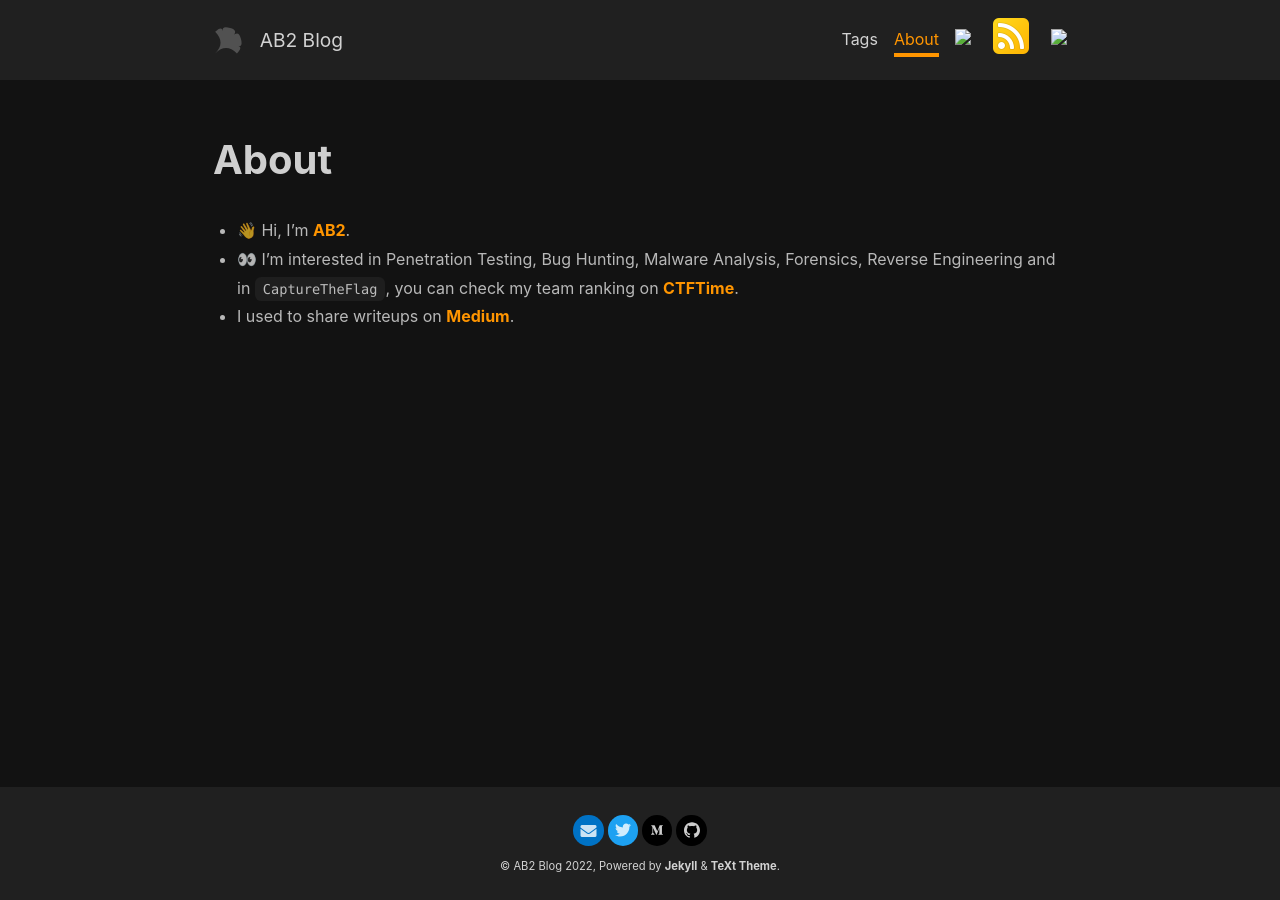
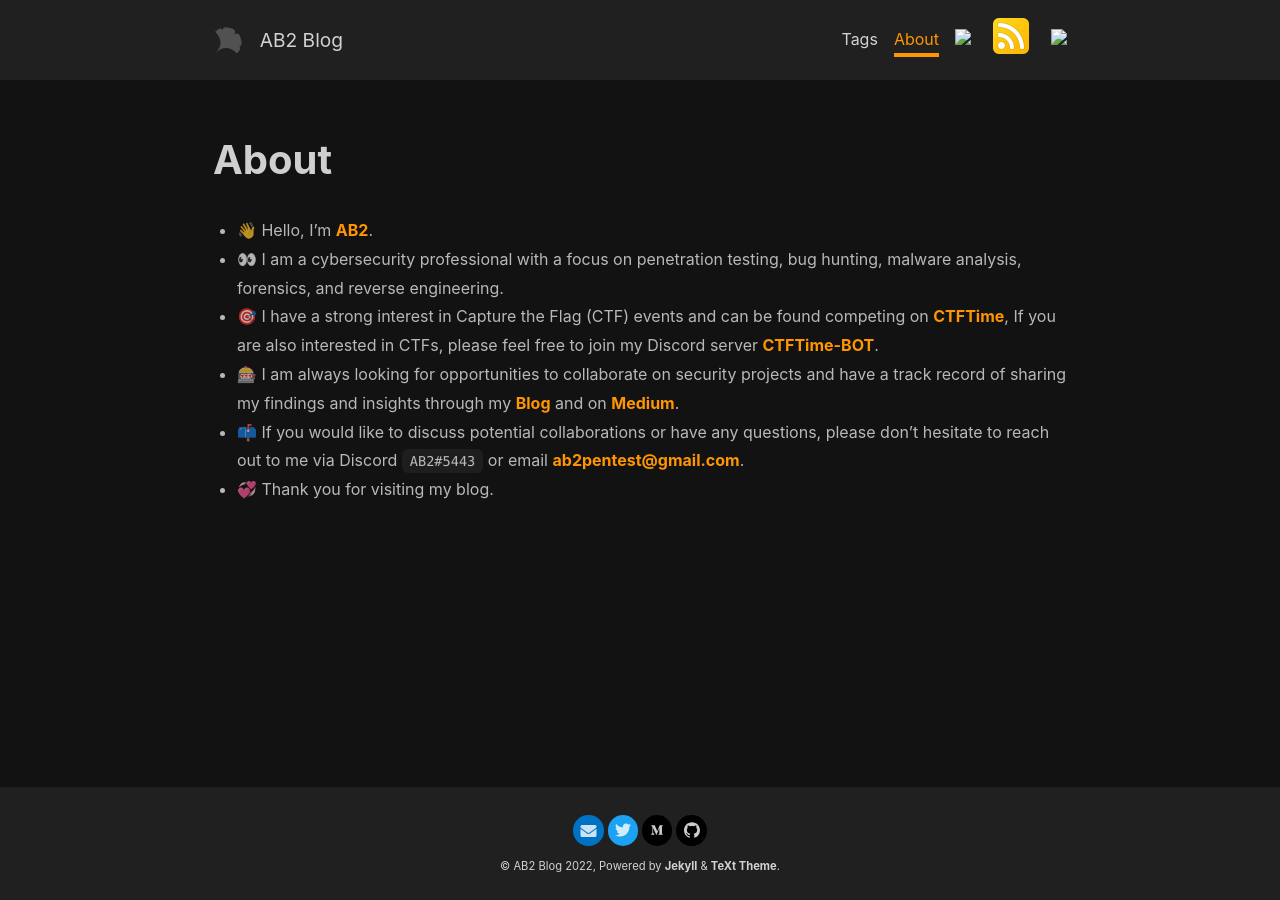
Before and after one commit to ab2pentest/ab2.github.io, a Jekyll site: the page built from about.md, in a window 1280 px wide. Built offline with Jekyll 4.4.1, drawn with Linux system fonts in a browser that asks for light colours; nearby versions of some CDN libraries.

Commit message:
Quick revision

```diff
--- a/about.md
+++ b/about.md
@@ -8,6 +8,9 @@ titles:
 key: page-about
 ---
 
-- 👋 Hi, I’m [AB2](https://twitter.com/ab2pentest).
-- 👀 I’m interested in Penetration Testing, Bug Hunting, Malware Analysis, Forensics, Reverse Engineering and in `CaptureTheFlag`, you can check my team ranking on [CTFTime](https://ctftime.org/user/110409).
-- I used to share writeups on [Medium](https://medium.com/@ab2pentest).
+- 👋 Hello, I’m [AB2](https://twitter.com/ab2pentest).
+- 👀 I am a cybersecurity professional with a focus on penetration testing, bug hunting, malware analysis, forensics, and reverse engineering.
+- 🎯 I have a strong interest in Capture the Flag (CTF) events and can be found competing on [CTFTime](https://ctftime.org/user/110409), If you are also interested in CTFs, please feel free to join my Discord server [CTFTime-BOT](https://discord.gg/MW9cWMuw63).
+- 🎰 I am always looking for opportunities to collaborate on security projects and have a track record of sharing my findings and insights through my [Blog](https://ab2pentest.github.io/) and on [Medium](https://medium.com/@ab2pentest).
+- 📫 If you would like to discuss potential collaborations or have any questions, please don't hesitate to reach out to me via Discord `AB2#5443` or email [ab2pentest@gmail.com](ab2pentest@gmail.com).
+- 💞️ Thank you for visiting my blog.
```
